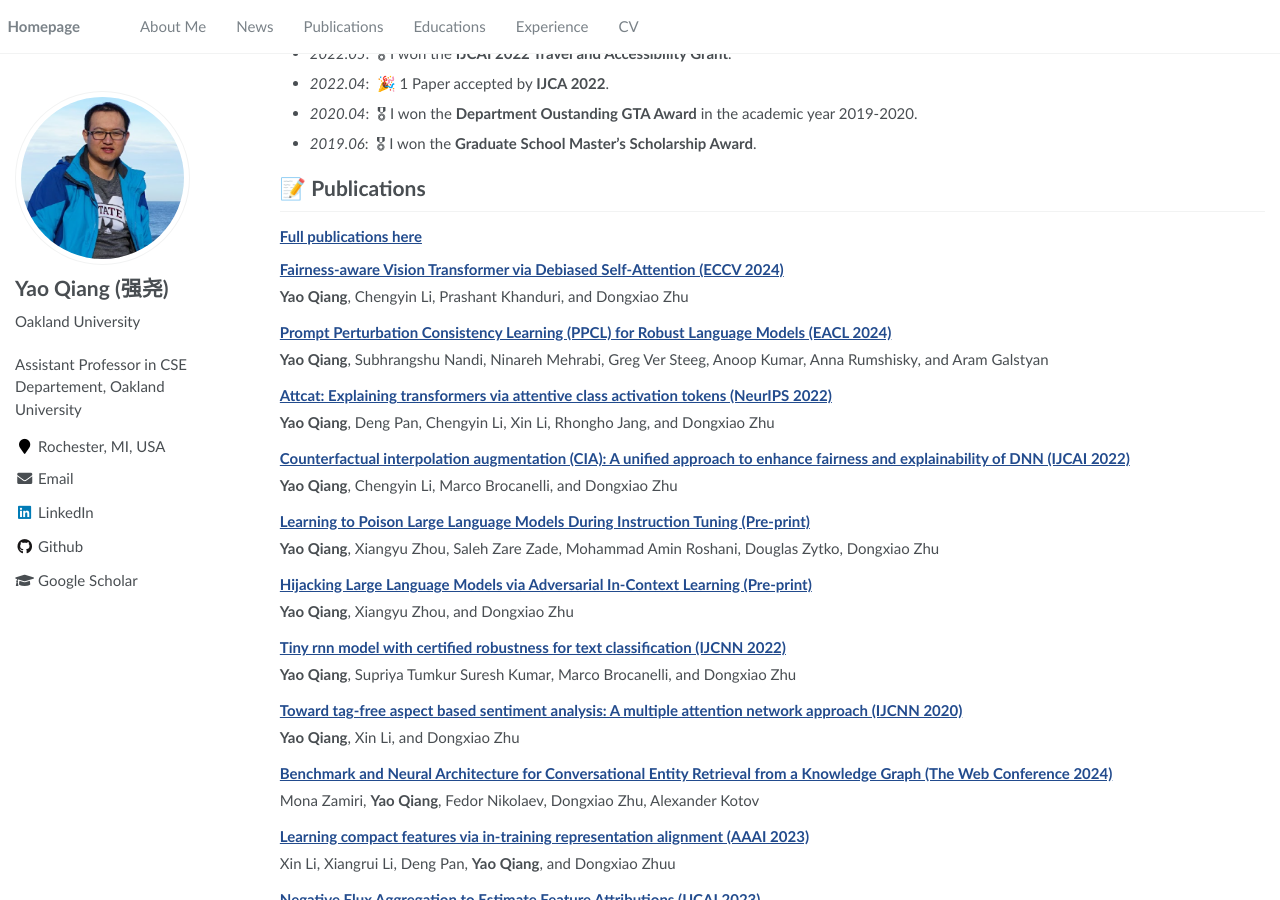
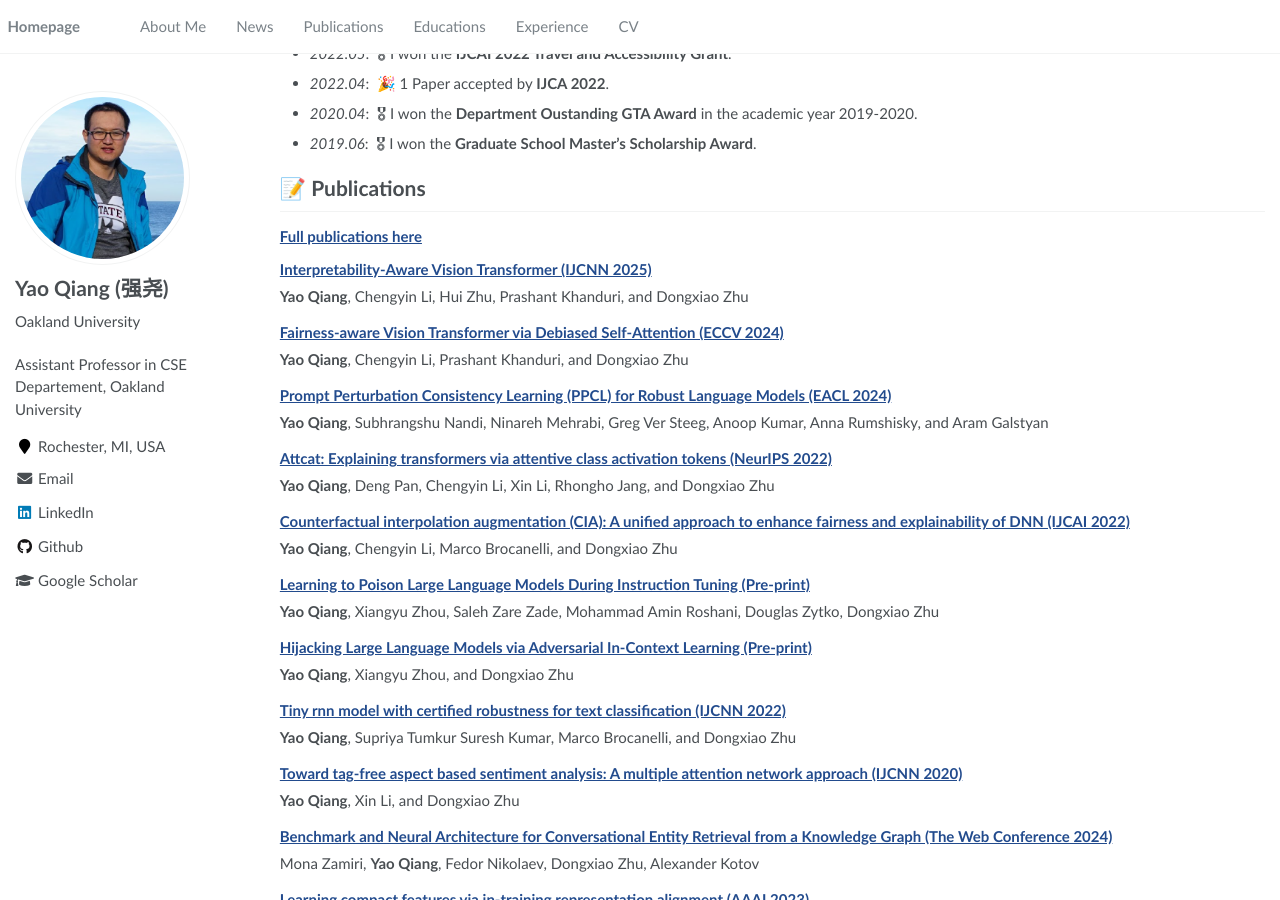
Before and after one commit to qiangyao1988/qiangyao1988.github.io, a Jekyll site: the page built from _pages/about.md, in a window 1280 px wide and 900 px high, scrolled down 1385 px. Built offline with Jekyll 4.4.1, drawn with Linux system fonts in a browser that asks for light colours.

Commit message:
Update about.md

```diff
--- a/_pages/about.md
+++ b/_pages/about.md
@@ -57,6 +57,8 @@ I am looking for self-motivated Master's/Ph.D. students to join my group for Win
 
 # 📝 Publications
 ### [Full publications here](https://scholar.google.com/citations?user=8ADcg38AAAAJ&hl=en)
+### [Interpretability-Aware Vision Transformer (IJCNN 2025)](https://arxiv.org/pdf/2309.08035)
+**Yao Qiang**, Chengyin Li, Hui Zhu, Prashant Khanduri, and Dongxiao Zhu
 ### [Fairness-aware Vision Transformer via Debiased Self-Attention (ECCV 2024)](https://arxiv.org/pdf/2301.13803.pdf)
 **Yao Qiang**, Chengyin Li, Prashant Khanduri, and Dongxiao Zhu
 ### [Prompt Perturbation Consistency Learning (PPCL) for Robust Language Models (EACL 2024)](https://arxiv.org/pdf/2402.15833.pdf)
```
